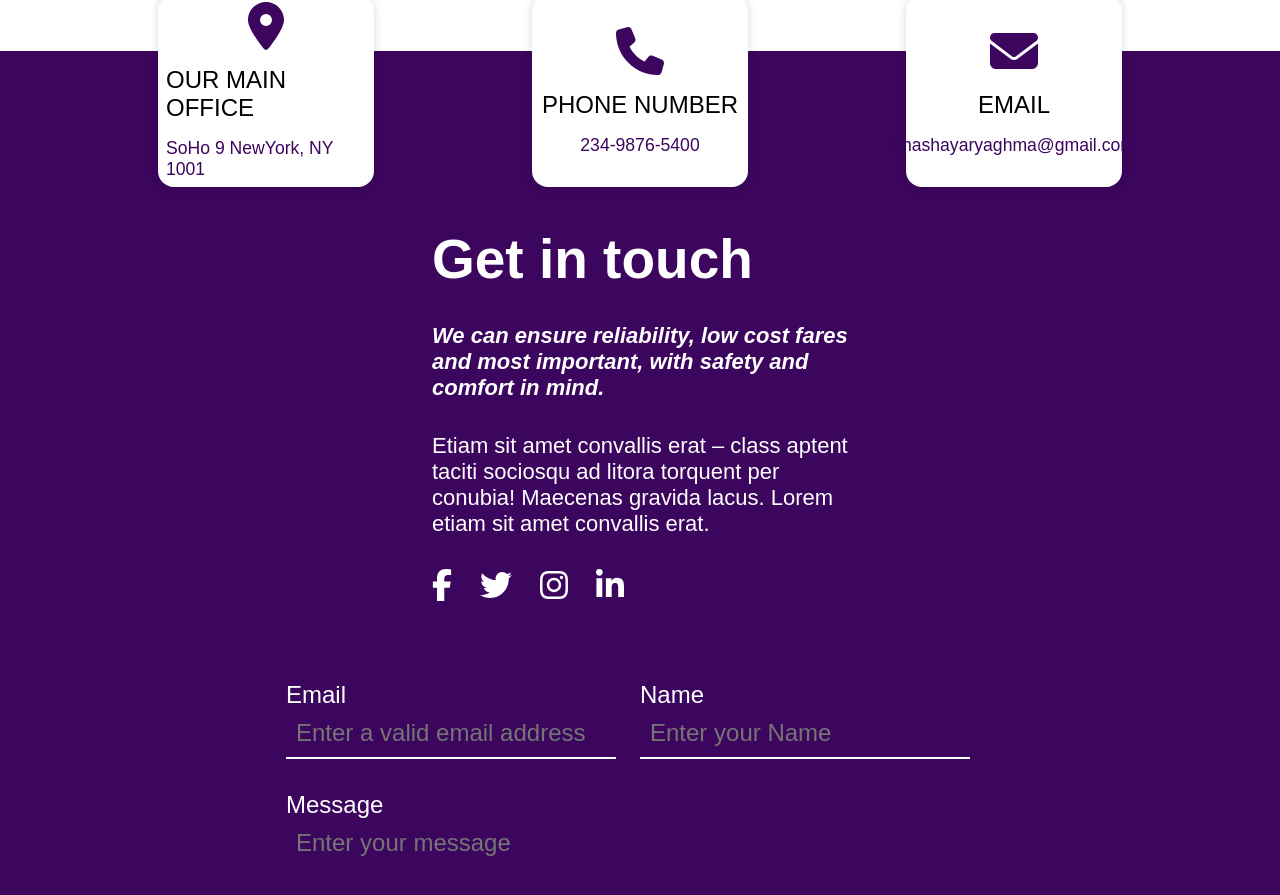
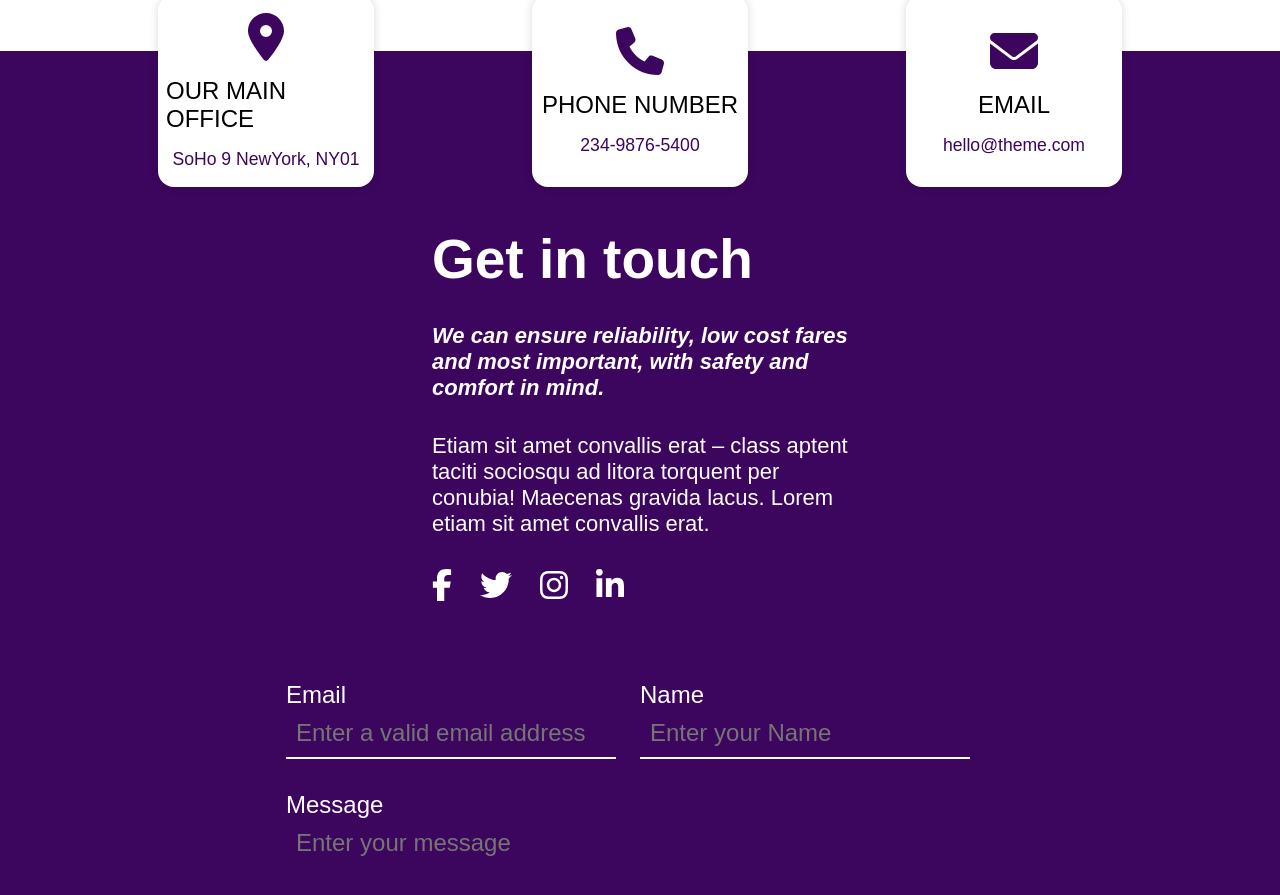
Before and after one commit to khashayaryaghma/WebSoftwareDevelopers, a React (Create React App) app in the folder client/: page / in a window 1280 px wide. Shown: the part 4791-5686 px from the top of the page. Built offline with nearby package versions, Linux system fonts and the light colour scheme.

Commit message:
edit email & address

```diff
--- a/client/src/components/Footer/Footer.js
+++ b/client/src/components/Footer/Footer.js
@@ -12,7 +12,7 @@ function Footer({ bgColor }) {
                 <div>
                     <FontAwesomeIcon icon={faLocationDot} />
                     <StyledH3>OUR MAIN OFFICE</StyledH3>
-                    <StyledPara>SoHo 9 NewYork, NY 1001</StyledPara>
+                    <StyledPara>SoHo 9 NewYork, NY01</StyledPara>
                 </div>
                 <div>
                     <FontAwesomeIcon icon={faPhone} />
@@ -22,7 +22,7 @@ function Footer({ bgColor }) {
                 <div>
                     <FontAwesomeIcon icon={faEnvelope} />
                     <StyledH3>EMAIL</StyledH3>
-                    <StyledPara><a href="mailto:khashayaryaghma@gmail.com" style={{ color: "#3C065E" }}>khashayaryaghma@gmail.com</a></StyledPara>
+                    <StyledPara><a href="mailto:khashayaryaghma@gmail.com" style={{ color: "#3C065E" }}>hello@theme.com</a></StyledPara>
                 </div>
             </StyledContactUs>
             <StyledArticle>
```
